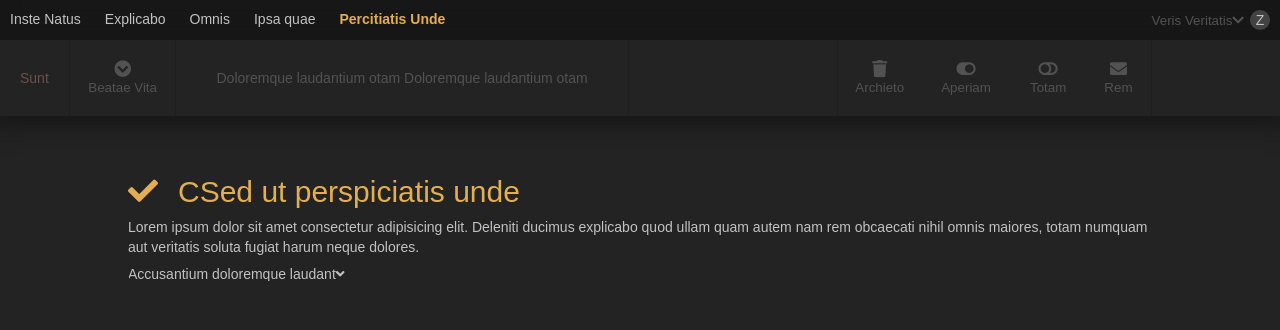
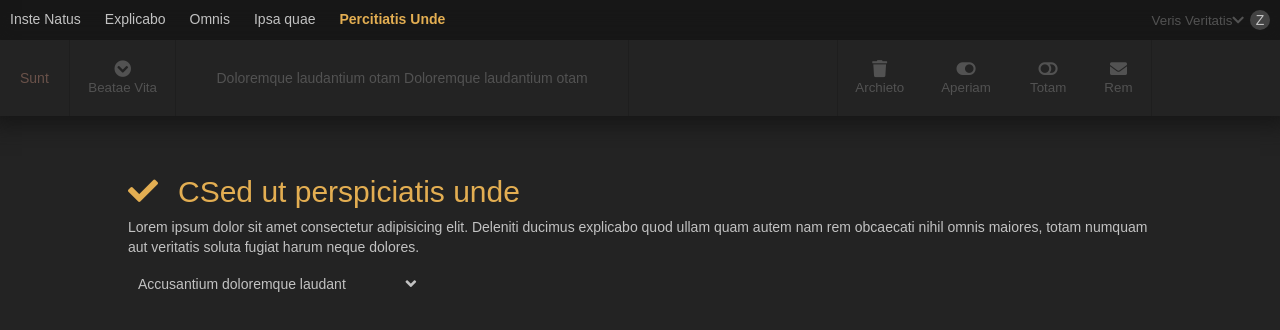
Before and after one commit to cpoison/nakhoda-challenge, a React (Create React App) app in the folder makhoda-challenge/: page / in a window 1280 px wide. Shown: the top 330 px of the page. Built offline with nearby package versions, Linux system fonts and the light colour scheme.

Commit message:
Master - Fixed Dropdown styles

```diff
--- a/makhoda-challenge/src/components/Dropdown.css
+++ b/makhoda-challenge/src/components/Dropdown.css
@@ -15,10 +15,31 @@
 	width: 300px;
 }
 
+.dropdown-display {
+	overflow: hidden;
+}
+
+.dropdown-display span {
+	float: left;
+	padding: 10px;
+}
+
+.dropdown-display i {
+	float: right;
+	font-size: 17px;
+	line-height: 33px;
+	margin-right: 12px;
+}
+
 .dropdown-container--opened .dropdown-display {
 	background: #151515;
 }
 
-.dropdown-list span {
+.dropdown-list .dropdown-list__item {
 	display: block;
+	padding: 5px 10px;
 }
+
+.dropdown-list .dropdown-list__item:hover {
+	background: #1b1b1b;
+}
--- a/makhoda-challenge/src/components/Dropdown.jsx
+++ b/makhoda-challenge/src/components/Dropdown.jsx
@@ -50,7 +50,11 @@ class Dropdown extends Component {
 					style={{ display: this.state.showItems ? "block" : "none" }}
 				>
 					{nonSelected.map(item => (
-						<span key={item.id} onClick={() => this.handleSelectItem(item)}>
+						<span
+							className="dropdown-list__item"
+							key={item.id}
+							onClick={() => this.handleSelectItem(item)}
+						>
 							{item.text}
 						</span>
 					))}
```
